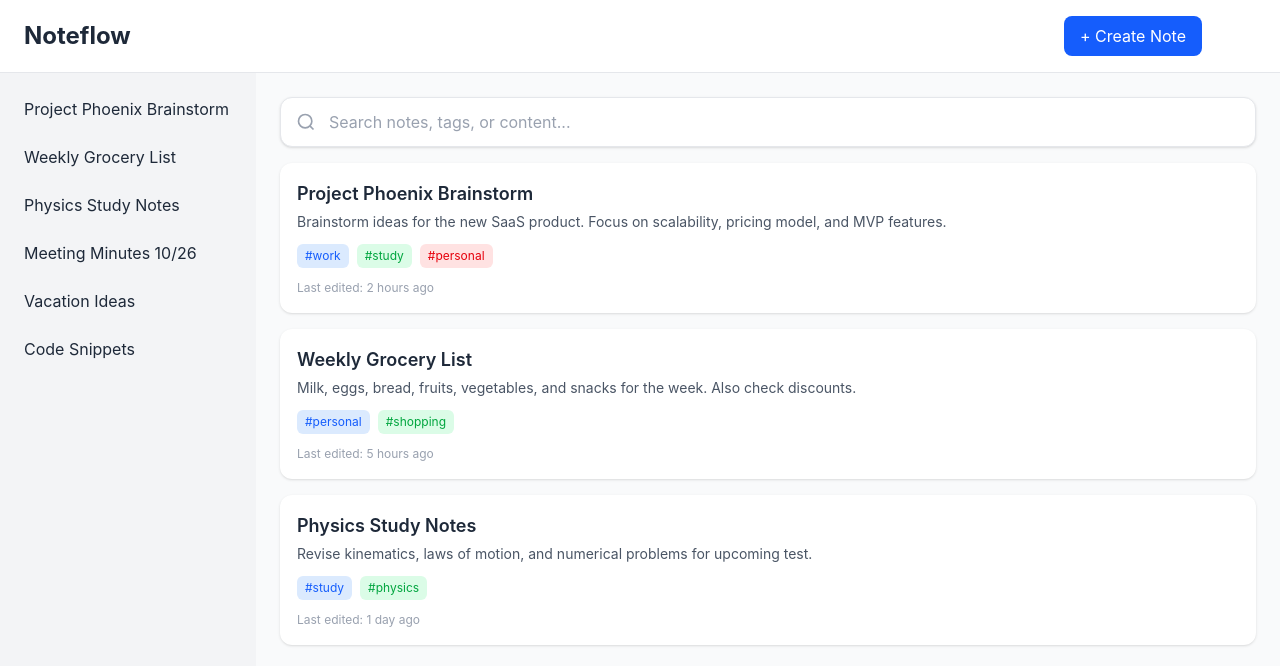
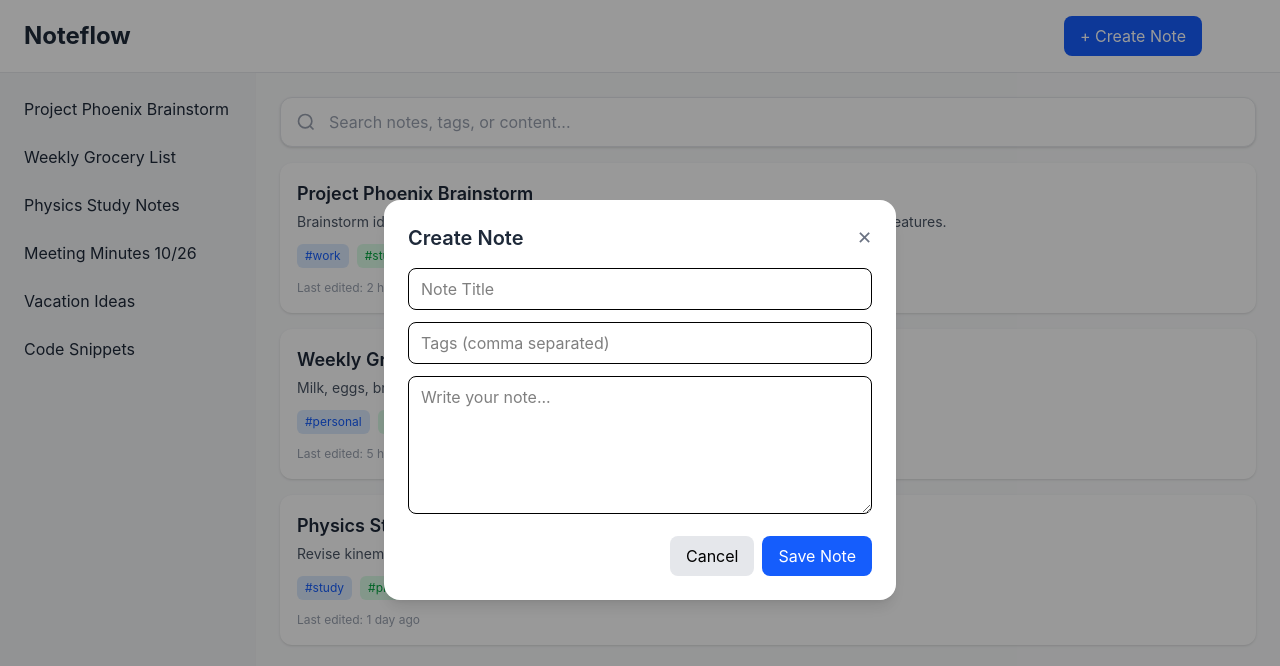
Before and after one commit to bhargablinx/noteflow, a React (Vite) app: page / in a window 1280 px wide. Both pictures are taken after a click on the button "+ Create Note". Shown: the top 666 px of the page. Built offline with nearby package versions, Linux system fonts and the light colour scheme.

Commit message:
Add create note modal popup

```diff
--- /dev/null
+++ b/src/components/CreateNoteModal.jsx
@@ -0,0 +1,96 @@
+import { useState } from "react";
+
+export default function CreateNoteModal({ isOpen, onClose, onSave }) {
+    const [title, setTitle] = useState("");
+    const [tags, setTags] = useState("");
+    const [content, setContent] = useState("");
+
+    if (!isOpen) return null;
+
+    const handleSave = () => {
+        const newNote = {
+            id: Date.now(),
+            title,
+            tags: tags.split(",").map((tag) => tag.trim()),
+            content,
+            lastEdited: new Date().toLocaleString(),
+        };
+
+        onSave(newNote);
+
+        // reset fields
+        setTitle("");
+        setTags("");
+        setContent("");
+        onClose();
+    };
+
+    return (
+        <div className="fixed inset-0 bg-black/40 flex items-center justify-center z-50">
+            <div className="bg-white dark:bg-gray-900 w-full max-w-lg rounded-2xl shadow-lg p-6">
+                {/* Header */}
+                <div className="flex justify-between items-center mb-4">
+                    <h2 className="text-xl font-semibold text-gray-800 dark:text-white">
+                        Create Note
+                    </h2>
+                    <button
+                        onClick={onClose}
+                        className="text-gray-500 hover:text-red-500 text-lg"
+                    >
+                        ✕
+                    </button>
+                </div>
+
+                {/* Title */}
+                <input
+                    type="text"
+                    placeholder="Note Title"
+                    className="w-full mb-3 px-3 py-2 border rounded-lg
+                     focus:outline-none focus:ring-2 focus:ring-blue-500
+                     dark:bg-gray-800 dark:text-white dark:border-gray-700"
+                    value={title}
+                    onChange={(e) => setTitle(e.target.value)}
+                />
+
+                {/* Tags */}
+                <input
+                    type="text"
+                    placeholder="Tags (comma separated)"
+                    className="w-full mb-3 px-3 py-2 border rounded-lg
+                     focus:outline-none focus:ring-2 focus:ring-blue-500
+                     dark:bg-gray-800 dark:text-white dark:border-gray-700"
+                    value={tags}
+                    onChange={(e) => setTags(e.target.value)}
+                />
+
+                {/* Content */}
+                <textarea
+                    rows="5"
+                    placeholder="Write your note..."
+                    className="w-full mb-4 px-3 py-2 border rounded-lg
+                     focus:outline-none focus:ring-2 focus:ring-blue-500
+                     dark:bg-gray-800 dark:text-white dark:border-gray-700"
+                    value={content}
+                    onChange={(e) => setContent(e.target.value)}
+                />
+
+                {/* Actions */}
+                <div className="flex justify-end gap-2">
+                    <button
+                        onClick={onClose}
+                        className="px-4 py-2 rounded-lg bg-gray-200 hover:bg-gray-300 dark:bg-gray-700 dark:text-white"
+                    >
+                        Cancel
+                    </button>
+
+                    <button
+                        onClick={handleSave}
+                        className="px-4 py-2 rounded-lg bg-blue-600 text-white hover:bg-blue-700"
+                    >
+                        Save Note
+                    </button>
+                </div>
+            </div>
+        </div>
+    );
+}
--- a/src/components/Header.jsx
+++ b/src/components/Header.jsx
@@ -1,8 +1,15 @@
-import { useContext } from "react";
+import { useContext, useState } from "react";
 import { ThemeContext } from "../context/ThemeContext";
+import CreateNoteModal from "./CreateNoteModal";
 
 export default function Header() {
     const { theme, setTheme } = useContext(ThemeContext);
+    const [isModalOpen, setIsModalOpen] = useState(false);
+    const [notes, setNotes] = useState([]); // Temporary
+
+    const handleSaveNote = (note) => {
+        setNotes((prev) => [note, ...prev]);
+    };
 
     const toggleTheme = () => {
         theme == "light" ? setTheme("dark") : setTheme("light");
@@ -13,6 +20,7 @@ export default function Header() {
     };
 
     return (
+        <div>
             <header
                 className="flex items-center justify-between px-6 py-4
                 bg-white dark:bg-gray-900
@@ -23,12 +31,12 @@ export default function Header() {
                 <h1 className="text-2xl font-bold text-gray-800 dark:text-gray-100">
                     Noteflow
                 </h1>
-
                 <div className="flex items-center gap-[30px]">
                     <button
                         className="bg-blue-600 hover:bg-blue-700
                             text-white px-4 py-2 rounded-lg
                             transition-colors duration-200"
+                        onClick={() => setIsModalOpen(true)}
                     >
                         + Create Note
                     </button>
@@ -45,5 +53,13 @@ export default function Header() {
                     )}
                 </div>
             </header>
+
+            {/* Modal */}
+            <CreateNoteModal
+                isOpen={isModalOpen}
+                onClose={() => setIsModalOpen(false)}
+                onSave={handleSaveNote}
+            />
+        </div>
     );
 }
```
Lines whose indentation alone changed are shown as unchanged.
